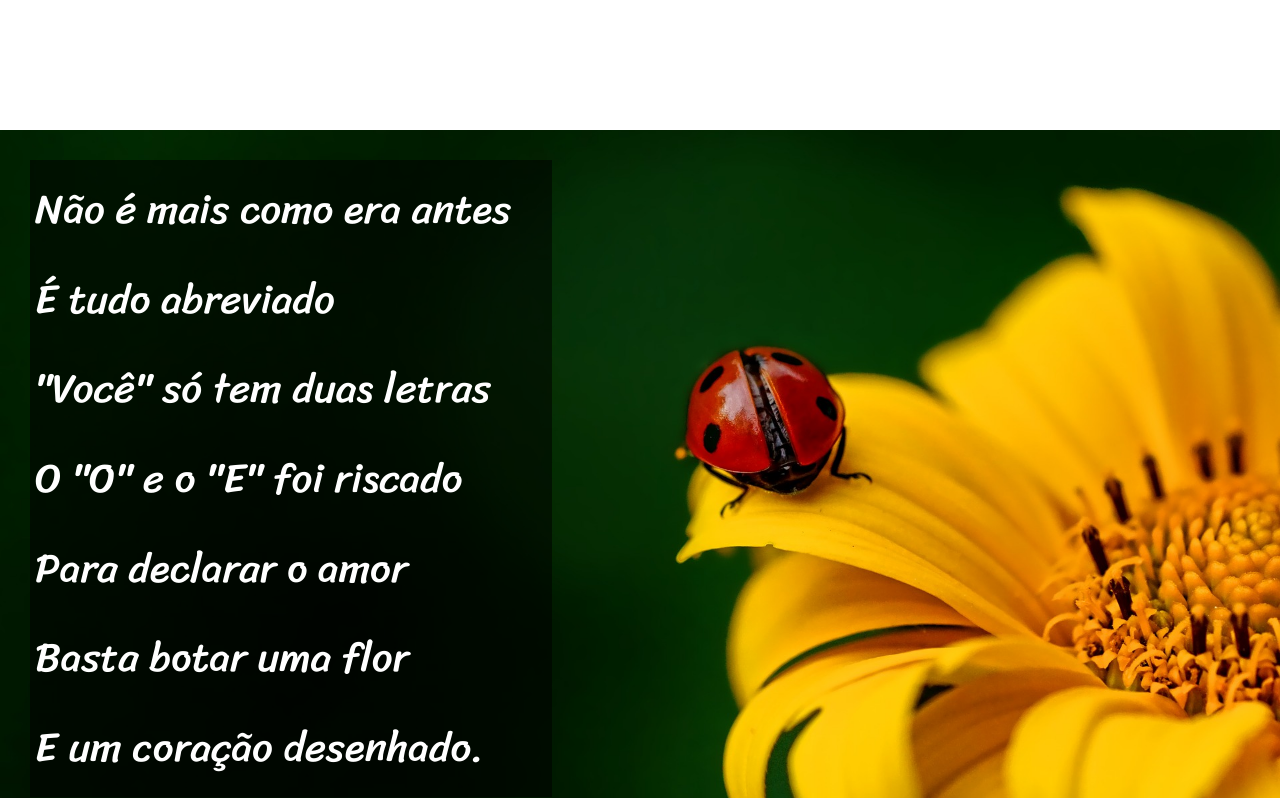
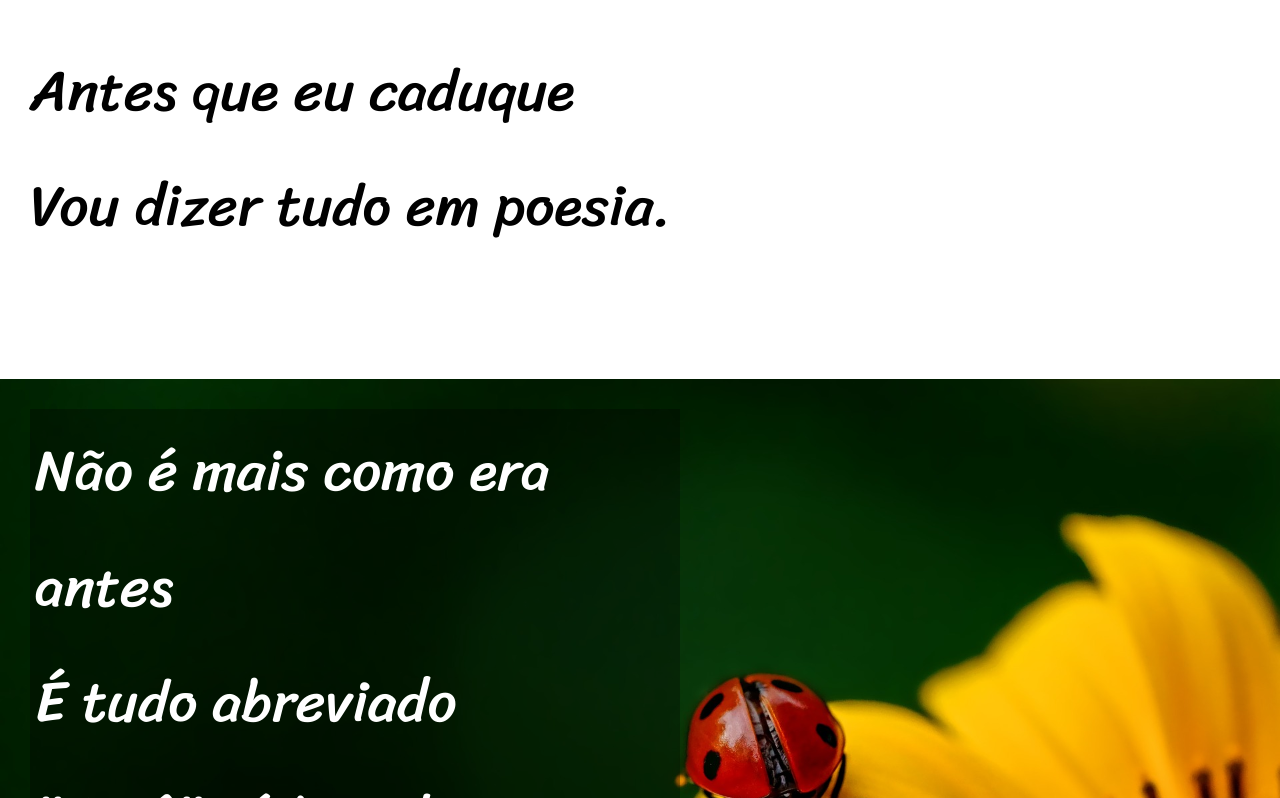
Before and after one commit to john25431/cordel-moderno, a plain HTML site: page index.html in a window 1280 px wide. Shown: the part 902-1700 px from the top of the page. Drawn offline with Linux system fonts and the light colour scheme.

Commit message:
Atualização
Foi melhorado o tamanho para dispositivos moveis.

```diff
--- a/css/style.css
+++ b/css/style.css
@@ -32,7 +32,7 @@ header {
 header > h1 {
     font-family: var(--fonte02);
     font-weight: normal;
-    font-size: 10vw;
+    font-size: 15vw;
     font-variant: small-caps;
 
     padding-top: 50px;
@@ -59,7 +59,7 @@ header a:hover {
 section {
     font-family: var(--fonte03);
     font-weight: normal;
-    font-size: 3.5vw;
+    font-size: 4.5vw;
     line-height: 2em;
     padding: 30px
 }
@@ -83,9 +83,9 @@ section.imagem {
 
 
 section.imagem > p {
-    background-color: rgba(0, 0, 0, 0.527);
-    max-width: 40vw;
-    font-size: 3.2vw;
+    background-color: rgba(0, 0, 0, 0.315);
+    max-width: 50vw;
+    font-size: 4.5vw;
     padding: 5px;
 }
 
@@ -106,6 +106,7 @@ footer {
     background-color: black;
     color: white;
     text-align: center;
+    font-size: 2.1vh;
     padding: 10px;
 }
 
```
